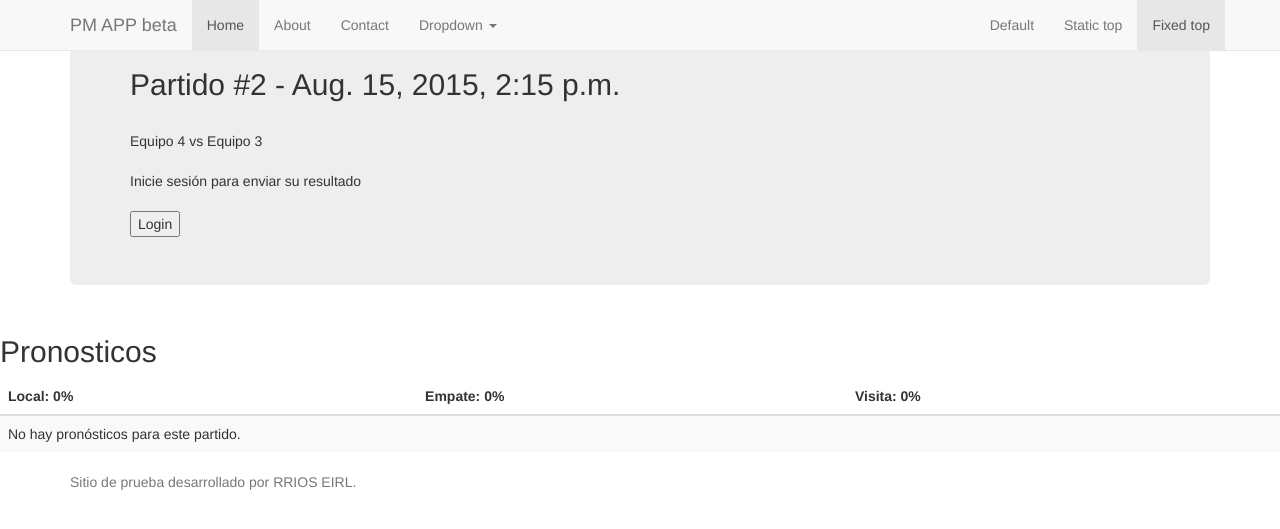
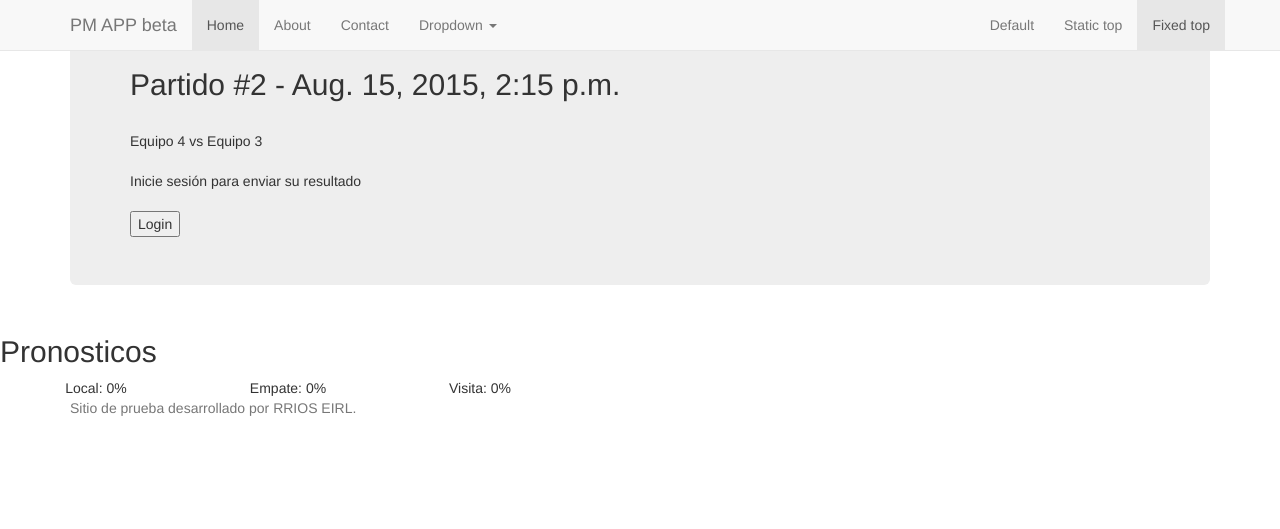
Before and after one commit to rriosmingga/pmapp_prj, a Django app: page /pmapp/partido/2/ in a window 1280 px wide. Shown: the top 529 px of the page. Run offline with Django 3.2, Linux system fonts and the light colour scheme; data comes from the database, SQL or seed files in the repository; both versions use the stored data as it was after the commit; some libraries are stand-ins or nearby versions.

Commit message:
PMWS: cierra matchdetail.html

```diff
--- a/pmwebsite/pmapp/views.py
+++ b/pmwebsite/pmapp/views.py
@@ -29,6 +29,7 @@ def matchdetail(request, partido_id):
 					if i[0] == str(pronostico.gteam1) + ' - ' + str(pronostico.gteam2):
 						resultado_repetido = True
 						i[1] += 1
+						break
 				if resultado_repetido == False:
 					resLoc.append([str(pronostico.gteam1) + ' - ' + str(pronostico.gteam2),1])
 			elif pronostico.gteam1 < pronostico.gteam2:
@@ -38,6 +39,7 @@ def matchdetail(request, partido_id):
 					if i[0] == str(pronostico.gteam1) + ' - ' + str(pronostico.gteam2):
 						resultado_repetido = True
 						i[1] += 1
+						break
 				if resultado_repetido == False:
 					resVis.append([str(pronostico.gteam1) + ' - ' + str(pronostico.gteam2),1])
 			else:
@@ -47,6 +49,7 @@ def matchdetail(request, partido_id):
 					if i[0] == str(pronostico.gteam1) + ' - ' + str(pronostico.gteam2):
 						resultado_repetido = True
 						i[1] += 1
+						break
 				if resultado_repetido == False:
 					resEmp.append([str(pronostico.gteam1) + ' - ' + str(pronostico.gteam2),1])
 		total = local + empate + visita
--- a/pmwebsite/templates/pmapp/matchdetail.html
+++ b/pmwebsite/templates/pmapp/matchdetail.html
@@ -102,43 +102,42 @@
 
     </div> <!-- /container -->
     <h2 class="sub-header">Pronosticos</h2>
-
           <div class="table-responsive">
-            <table class="table table-striped">
-              <thead>
+			<table width="15%" style="float: left">
 			   <tr>
-                  <th width="33%">Local: {{ local }}%</th>
-                  <th width="34%">Empate: {{ empate }}%</th>
-                  <th width="33%">Visita: {{ visita }}%</th>
-                  <th></th>
+			    <td align="center">Local: {{ local }}%</td>
 			   </tr>
-              </thead>
-              <tbody>
 			   {% if resLoc %}
-			    {% for resultado in resLoc %}
+			    {% for res in resLoc %}
 			    	<tr>
-	                  <td>{{ resultado }}</td>
-	                  <td></td>
-	                  <td></td>
+	                  <td align="center">{{ res.0 }} : {{ res.1 }}</td>
 					<tr>
 			    {% endfor %}
-			  {% else %}
+			  {% endif %}
+			</table>
+			<table width="15%" style="float: left">
 			   <tr>
-			    	<td colspan="5">No hay pronósticos para este partido.</td>
+			   	<td align="center">Empate: {{ empate }}%</td>
 			   </tr>
+			   {% if resEmp %}
+			    {% for res in resEmp %}
+			    	<tr>
+	                  <td align="center">{{ res.0 }} : {{ res.1 }}</td>
+					<tr>
+			    {% endfor %}
 			  {% endif %}
-              </tbody>
 			</table>
-            <table>
-			    {% for row in resLoc %}
+			<table width="15%" style="float: left">
 			   <tr>
-			        {% for cell in row %}
-			            {% if forloop.first or forloop.parentloop.first %} <th> {% else %} <td> {% endif %}
-			                {{ cell }}
-			            {% if forloop.first or forloop.parentloop.first %} </th> {% else %} </td> {% endif %}
+			   	<td align="center">Visita: {{ visita }}%</td>
+			   </tr>
+			   {% if resVis %}
+			    {% for res in resVis %}
+			    	<tr>
+	                  <td align="center">{{ res.0 }} : {{ res.1 }}</td>
+					<tr>
 			    {% endfor %}
-			        </tr>
-			    {% endfor %}
+			  {% endif %}
 			</table>
           </div>
 
```
Also changed, not shown: pmwebsite/db.sqlite3, 4 other files. Lines whose indentation alone changed are shown as unchanged.
